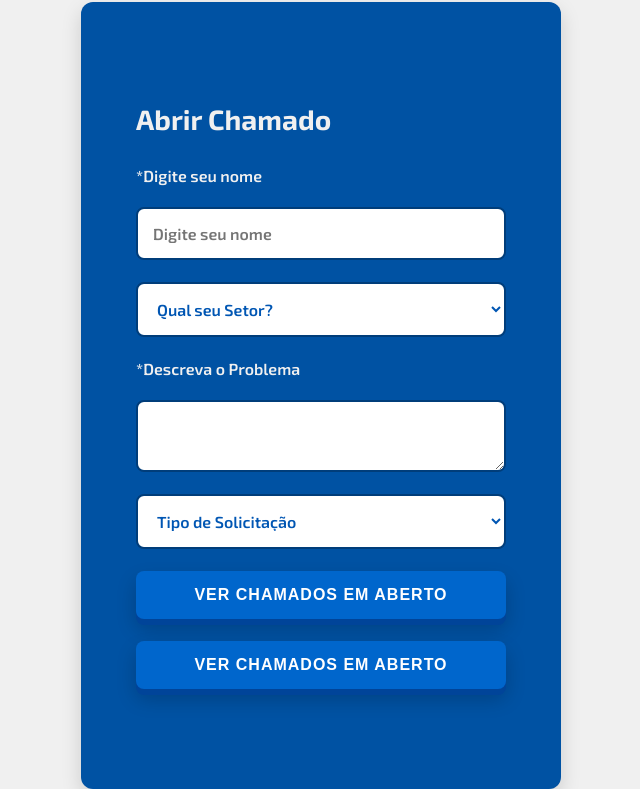
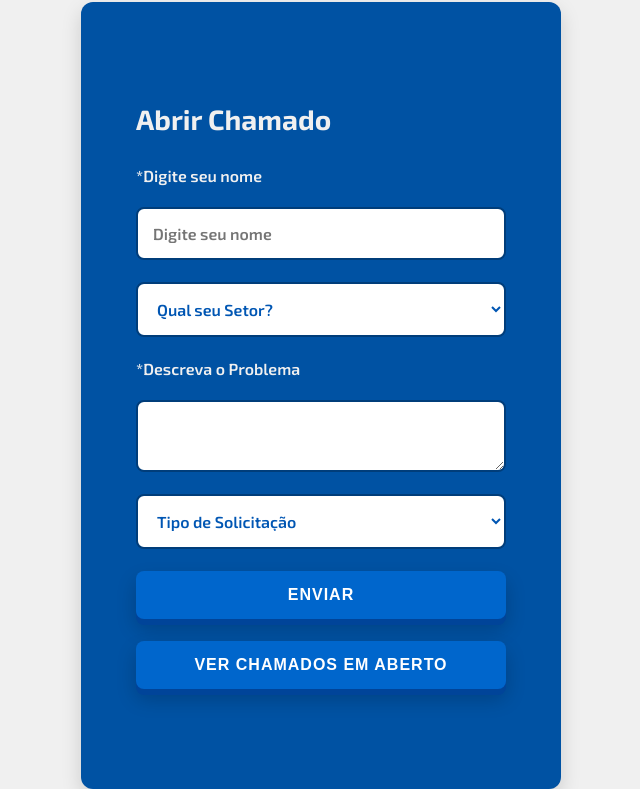
Before and after one commit to helpdesklippel/helpdesklippel, a website: page index.html in a window 1280 px wide. Shown: the part 149-938 px from the top of the page, without its empty margins (319-959 px from the left). Drawn offline with Linux system fonts and the light colour scheme.

Commit message:
pequena alteração no botao de enviar

```diff
--- a/index.html
+++ b/index.html
@@ -43,9 +43,8 @@
                     <option value="DESENVOLVIMENTO">DESENVOLVIMENTO</option>
                 </select>
 
-                <button onclick="window.location.href='https://vitor9870macedo.github.io/helpdesklippel/chamados.html'">Ver Chamados em Aberto</button>
-
-                 <button onclick="window.location.href='chamados.html'">Ver Chamados em Aberto</button>
+                <button type="button" onclick="enviarChamado()" class="btn-enviar">Enviar</button>
+                <button onclick="window.location.href='chamados.html'">Ver Chamados em Aberto</button>
 
               </form>
 
```
